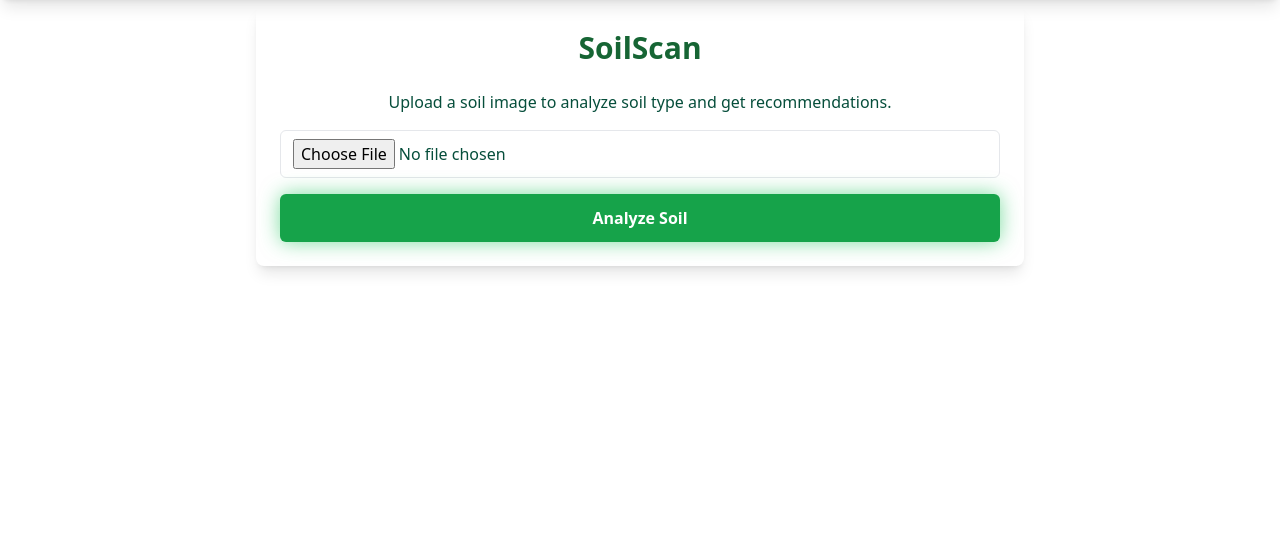
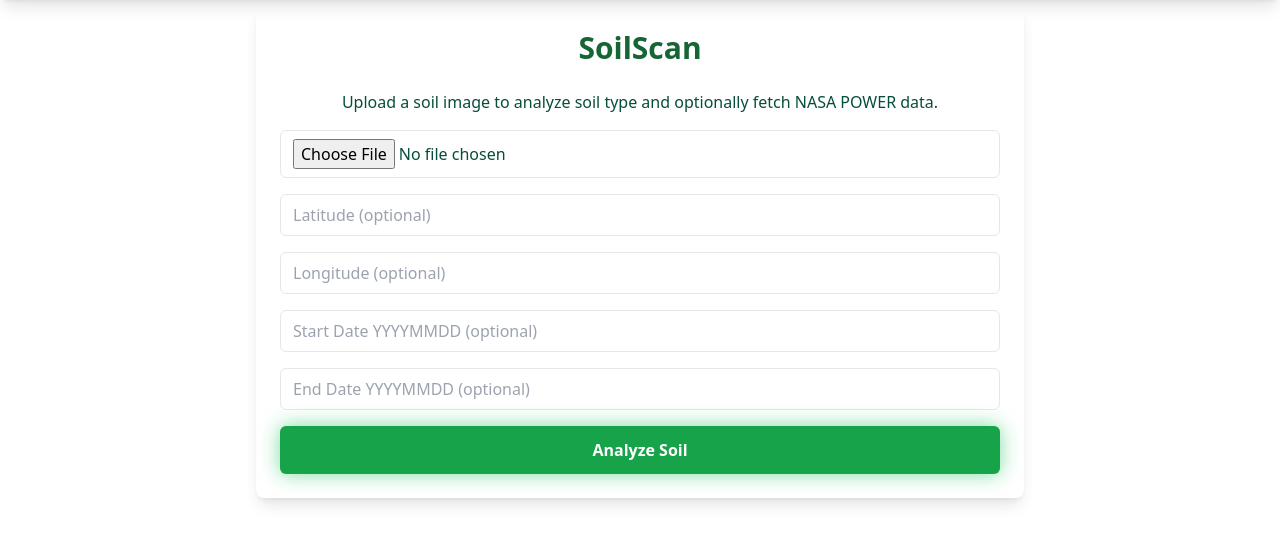
Before and after one commit to gamechangerfrombihar/SoilBuddy, a Flask app: page /soilscan in a window 1280 px wide. Shown: the part 90-634 px from the top of the page. Run offline with Flask 3, Linux system fonts and the light colour scheme; some libraries are stand-ins or nearby versions.

Commit message:
Update SoilScanF.html

```diff
--- a/templates/SoilScanF.html
+++ b/templates/SoilScanF.html
@@ -38,10 +38,17 @@
   <!-- SoilScan Upload Form -->
   <div class="max-w-3xl mx-auto p-6 bg-white rounded-lg shadow-lg">
     <h1 class="text-3xl font-semibold mb-6 text-green-800 text-center">SoilScan</h1>
-    <p class="text-center mb-4">Upload a soil image to analyze soil type and get recommendations.</p>
+    <p class="text-center mb-4">Upload a soil image to analyze soil type and optionally fetch NASA POWER data.</p>
 
     <form action="{{ url_for('soilscan_result') }}" method="POST" enctype="multipart/form-data" class="space-y-4">
       <input type="file" name="soil_image" accept="image/*" required class="w-full px-3 py-2 border rounded-md" />
+
+      <!-- Optional NASA POWER inputs -->
+      <input type="text" name="latitude" placeholder="Latitude (optional)" class="w-full px-3 py-2 border rounded-md" />
+      <input type="text" name="longitude" placeholder="Longitude (optional)" class="w-full px-3 py-2 border rounded-md" />
+      <input type="text" name="start_date" placeholder="Start Date YYYYMMDD (optional)" class="w-full px-3 py-2 border rounded-md" />
+      <input type="text" name="end_date" placeholder="End Date YYYYMMDD (optional)" class="w-full px-3 py-2 border rounded-md" />
+
       <button type="submit" class="w-full bg-green-600 hover:bg-green-700 text-white py-3 rounded-md font-semibold glow-btn">Analyze Soil</button>
     </form>
   </div>
```
